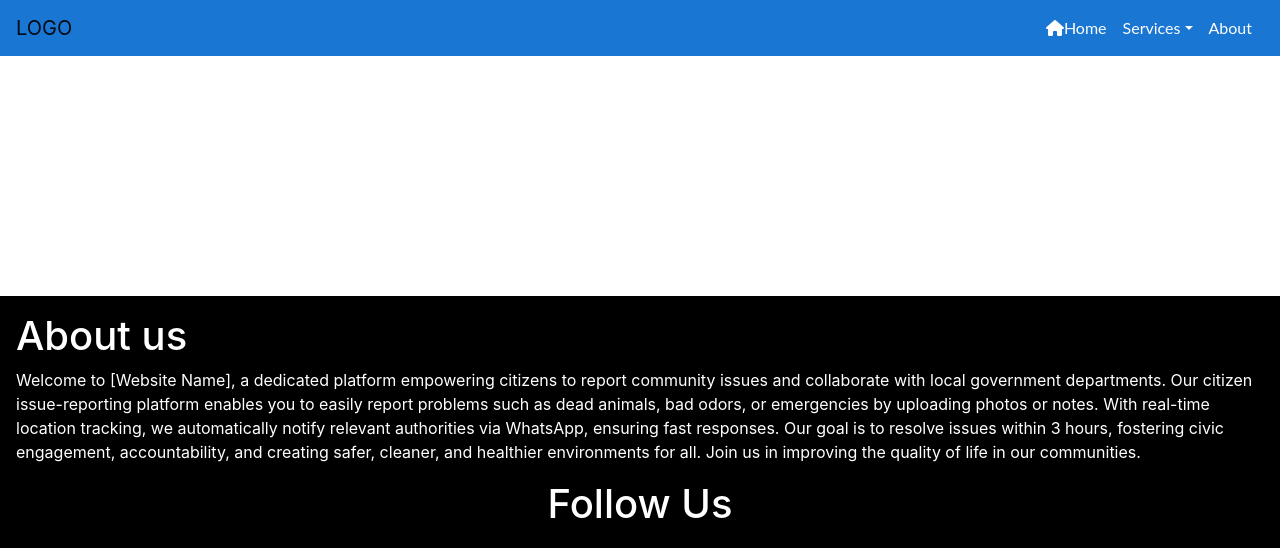
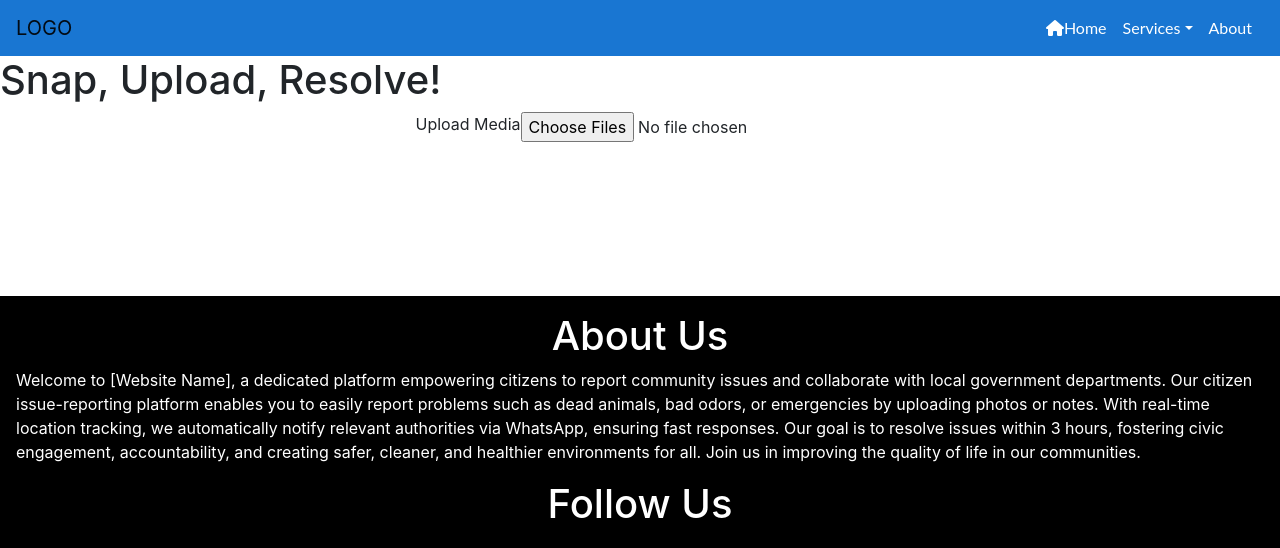
Before and after one commit to gandhevarun/GovtServices, a plain HTML site: page Index.html in a window 1280 px wide. Shown: the top 548 px of the page. Drawn offline with nearby package versions, Linux system fonts and the light colour scheme; a web font is replaced by a local one.

Commit message:
Index.html

```diff
--- a/Index.html
+++ b/Index.html
@@ -1,6 +1,5 @@
 <!DOCTYPE html>
 <html lang="en">
-
 <head>
     <meta charset="UTF-8">
     <meta name="viewport" content="width=device-width, initial-scale=1.0">
@@ -12,7 +11,6 @@
     <script src="https://kit.fontawesome.com/921ac0d672.js" crossorigin="anonymous"></script>
     <link rel="stylesheet" href="index.css">
 </head>
-
   <body>
     <div>
         <nav class="navbar navbar-expand-lg navbar-light" style="background-color: #1976D2;">
@@ -43,10 +41,19 @@
             </div>
         </nav>
     </div>
+    <div class="mid">
+      <h1 class="tag_line">Snap, Upload, Resolve!</h1>
+      <div class="d-flex flex-row justify-content-center">
+        <label for="mediaInput" class="upload-btn-label">Upload Media</label>
+        <input type="file" id="mediaInput" class="upload-btn" accept="image/, video/" multiple>
+        <div id="mediaContainer"></div>
+      </div>
+
+    </div>
     <div id="sectionfoot">
       <div class="foot p-3">
-            <h1>
-                About us
+        <h1 class="follow">
+          About Us
         </h1>
         <p>
           Welcome to [Website Name], a dedicated platform empowering citizens to report community issues and collaborate with local government departments. Our citizen issue-reporting platform enables you to easily report problems such as dead animals, bad odors, or emergencies by uploading photos or notes. With real-time location tracking, we automatically notify relevant authorities via WhatsApp, ensuring fast responses. Our goal is to resolve issues within 3 hours, fostering civic engagement, accountability, and creating safer, cleaner, and healthier environments for all. Join us in improving the quality of life in our communities.
@@ -68,6 +75,6 @@
         </div>
       </div>
     </div>
+    <script src="index.js"></script>
   </body>
-
 </html>
```
Lines whose indentation alone changed are shown as unchanged.
